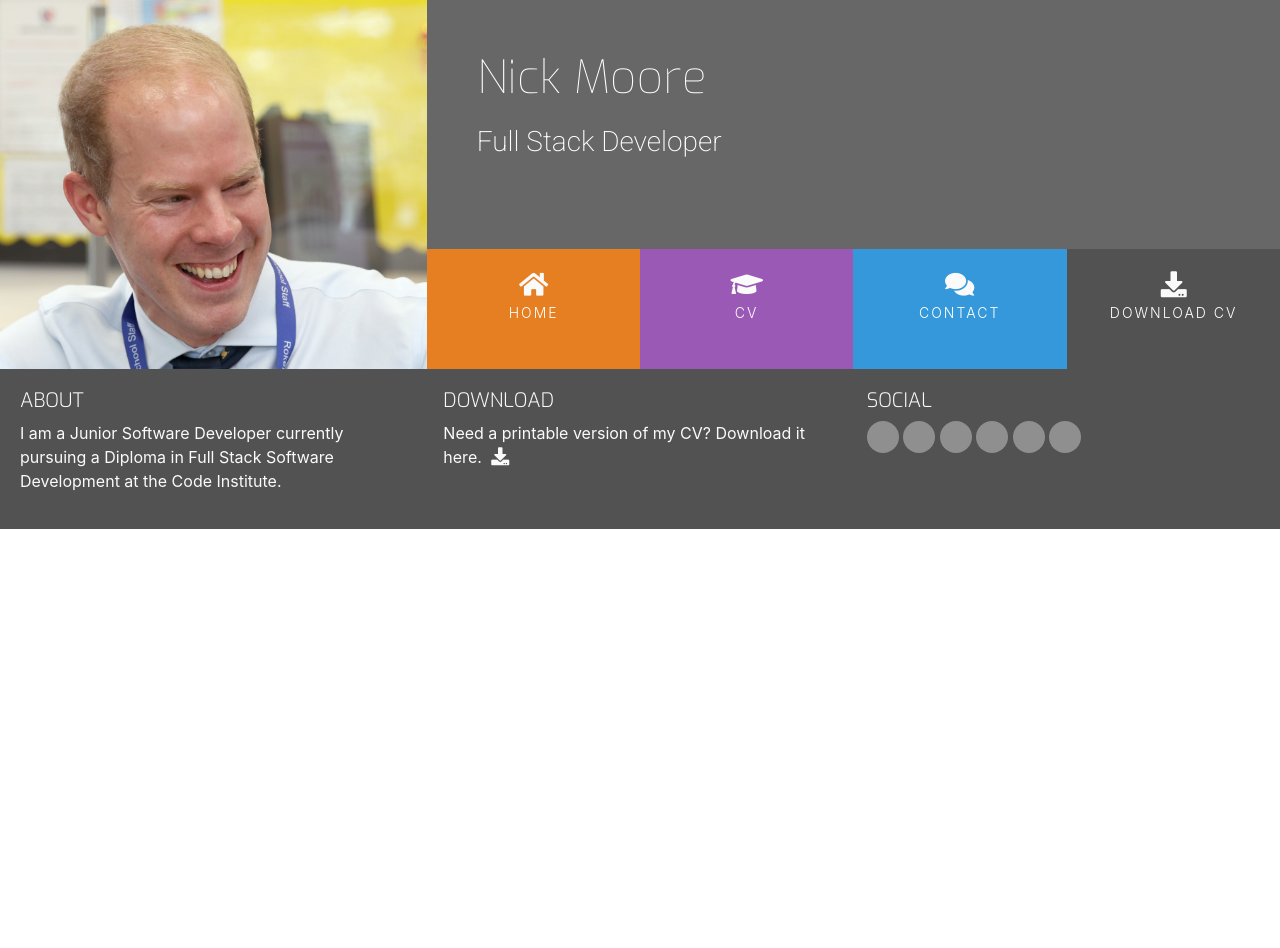
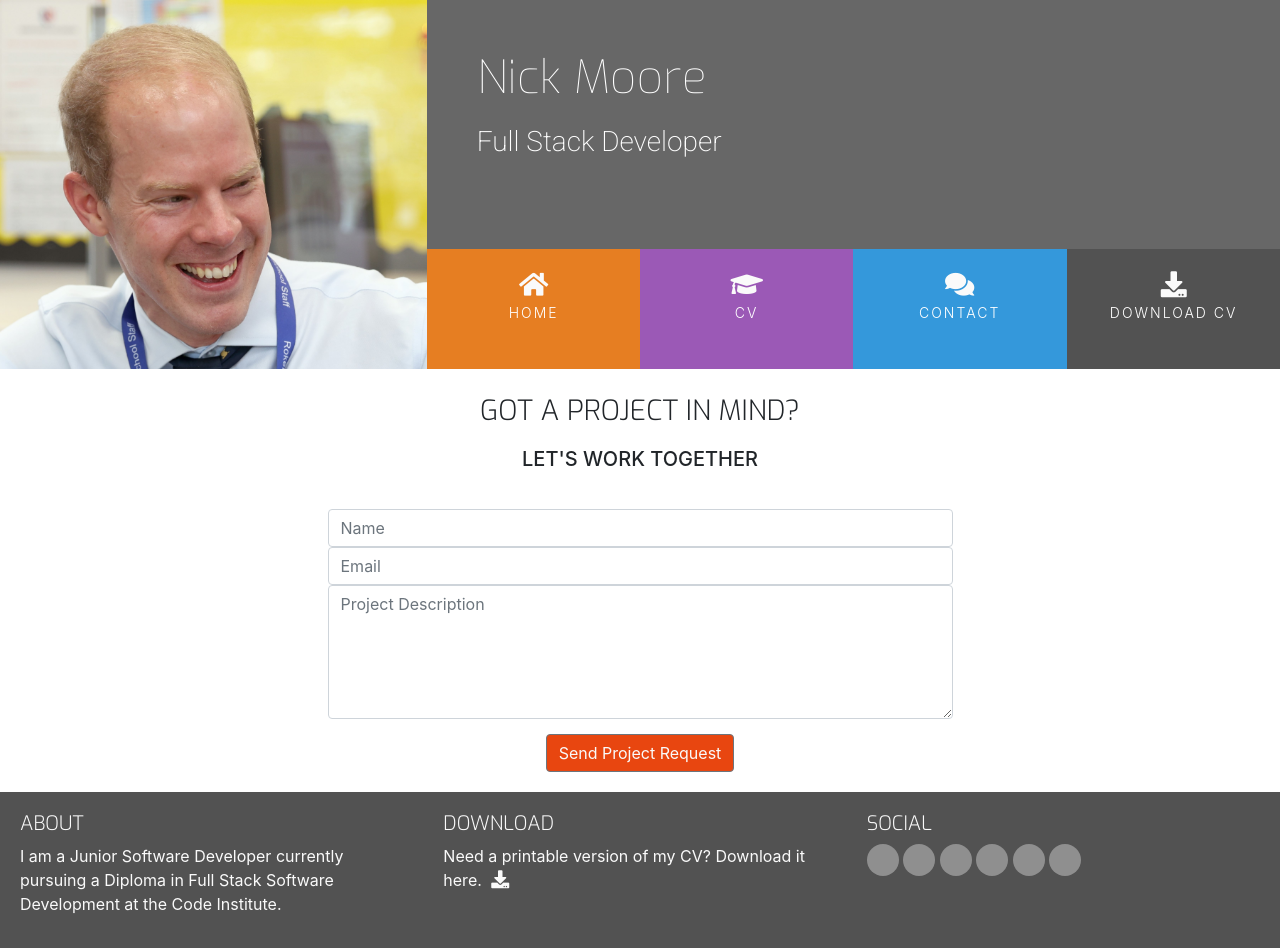
Before and after one commit to NickCMoore/my-resume, a plain HTML site: page contact.html in a window 1280 px wide. Before the commit the page ends 800 px from the top, so only its background shows below. Drawn offline with nearby package versions, Linux system fonts and the light colour scheme.

Commit message:
Style contact form page

```diff
--- a/assets/css/style.css
+++ b/assets/css/style.css
@@ -16,6 +16,10 @@
 
 .bg-color-work-history {
     background-color: #9b59b6;
+}
+
+.bg-color-contact {
+    background-color: #fff;
 }
 
 .ui-menu-color-home {
@@ -333,3 +337,40 @@ footer {
     content: '';
     background: #fafafa;
 }
+
+.history-items {
+    margin-bottom: 30px;
+}
+
+/* ------------------------------- Contact Form */
+
+.contact-heading {
+    font-family: "Exo", sans-serif;
+    font-weight: 300;
+    margin-top: 25px;
+    margin-bottom: 20px;
+}
+
+.center-form {
+    padding-top: 10px;
+    margin: 0 auto;
+    max-width: 70%;
+}
+
+button[type="submit"] {
+    margin-top: 15px;
+    margin-bottom: 20px;
+    color: #fafafa;
+    background-color: #e84610;
+}
+
+/* ------------------------------- Media Queries */
+
+@media(min-width: 992px) {
+    .center-form {
+        padding-top: 30px;
+        min-height: 240px;
+        margin: 0 auto;
+        max-width: 50%;
+    }
+}
--- a/contact.html
+++ b/contact.html
@@ -45,7 +45,26 @@
             </div>
         </div>
     </header>
-    <section>
+    <section class="container-fluid">
+        <div class="row bg-color-contact">
+            <div class="col">
+                <h3 class="contact-heading uppercase text-center">Got a project in mind?</h3>
+                <h5 class="uppercase text-center">Let's work together</h5>
+
+                <div class="center-form">
+                    <form>
+                        <input type="text" name="name" id="fullname" class="form-control" placeholder="Name" required/>
+                        <input type="email" name="email" id="emailaddress" class="form-control" placeholder="Email" required/>
+                        <textarea rows="5" name="projectsummary" id="projectsummary" class="form-control" placeholder="Project Description" required></textarea>
+                        <div class="form-row text-center">
+                            <div class="col">
+                                <button type="submit" class="btn btn-secondary">Send Project Request</button>
+                            </div>
+                        </div>
+                    </form>
+                </div>
+            </div>
+        </div>
 
     </section>
     <footer class="container-fluid">
```
Also changed, not shown: resume.html (+2 -0 lines).
